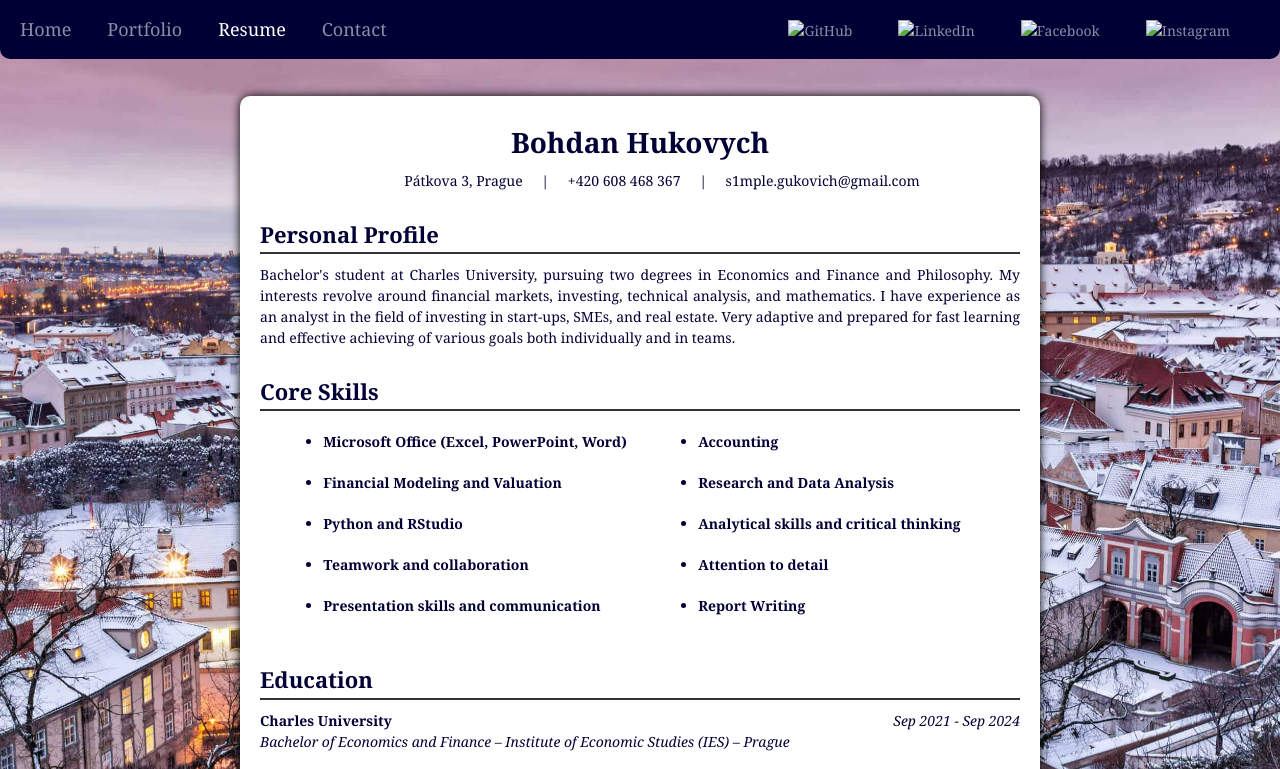
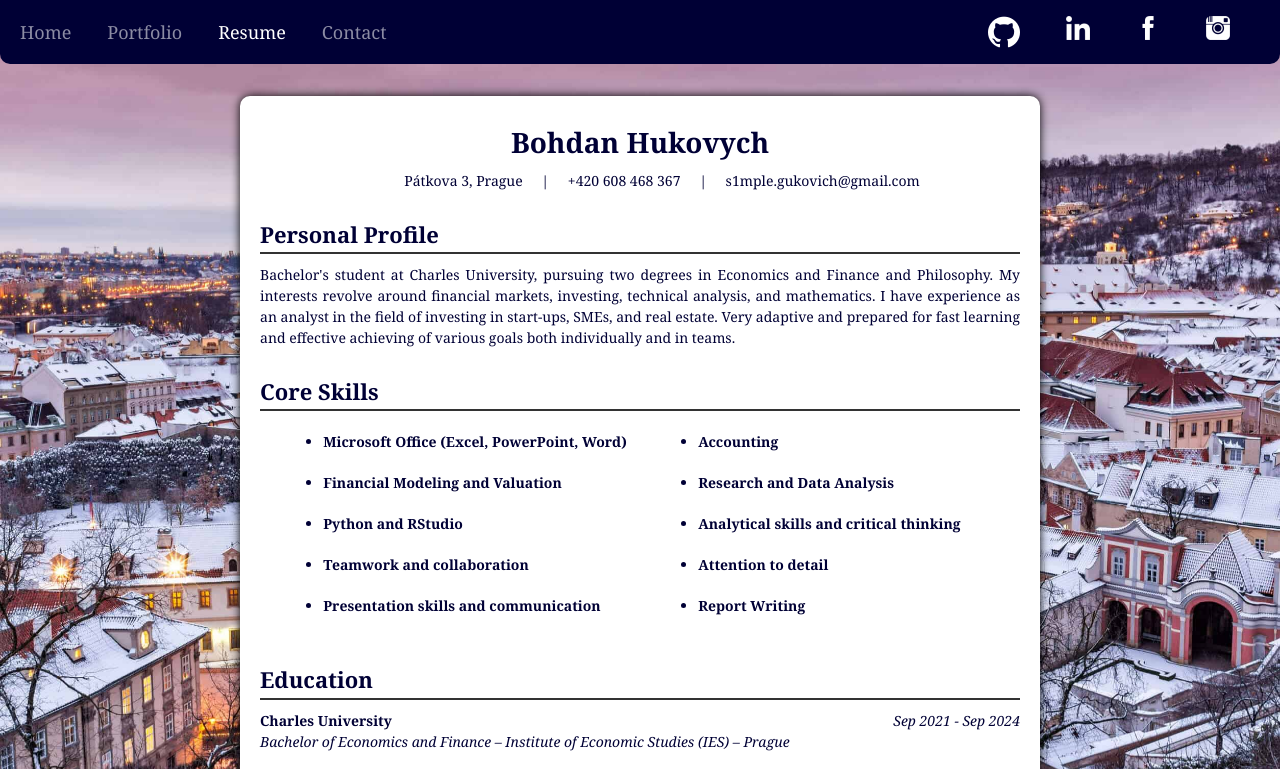
Before and after one commit to HukovychB/HukovychB.github.io, a plain HTML site: page cv.html in a window 1280 px wide. Shown: the top 769 px of the page. Drawn offline with nearby package versions, Linux system fonts and the light colour scheme.

Commit message:
Update cv.html
Fixed logos

```diff
--- a/cv.html
+++ b/cv.html
@@ -33,22 +33,22 @@
                 <ul class="navbar-nav" id="navSocial">
                     <li class="nav-item">
                         <a class="nav-link" href="https://github.com/HukovychB" target="_blank" rel="noopener noreferrer">
-                            <img src="github.png" alt="GitHub" class="social-icon">
+                            <img src="media/icons/github.png" alt="GitHub" class="social-icon">
                         </a>
                     </li>
                     <li class="nav-item">
                         <a class="nav-link" href="https://www.linkedin.com/in/bohdan-hukovych-a9507b1a6/" target="_blank" rel="noopener noreferrer">
-                            <img src="linkedin.ico" alt="LinkedIn" class="social-icon">
+                            <img src="media/icons/linkedin.ico" alt="LinkedIn" class="social-icon">
                         </a>
                     </li>
                     <li class="nav-item">
                         <a class="nav-link" href="https://www.facebook.com/profile.php?id=100070235464534" target="_blank" rel="noopener noreferrer">
-                            <img src="facebook.ico" alt="Facebook" class="social-icon">
+                            <img src="media/icons/facebook.ico" alt="Facebook" class="social-icon">
                         </a>
                     </li>
                     <li class="nav-item">
                         <a class="nav-link" href="https://www.instagram.com/jestervalz/" target="_blank" rel="noopener noreferrer">
-                            <img src="instagram.ico" alt="Instagram" class="social-icon">
+                            <img src="media/icons/instagram.ico" alt="Instagram" class="social-icon">
                         </a>
                     </li>
                 </ul>
```
